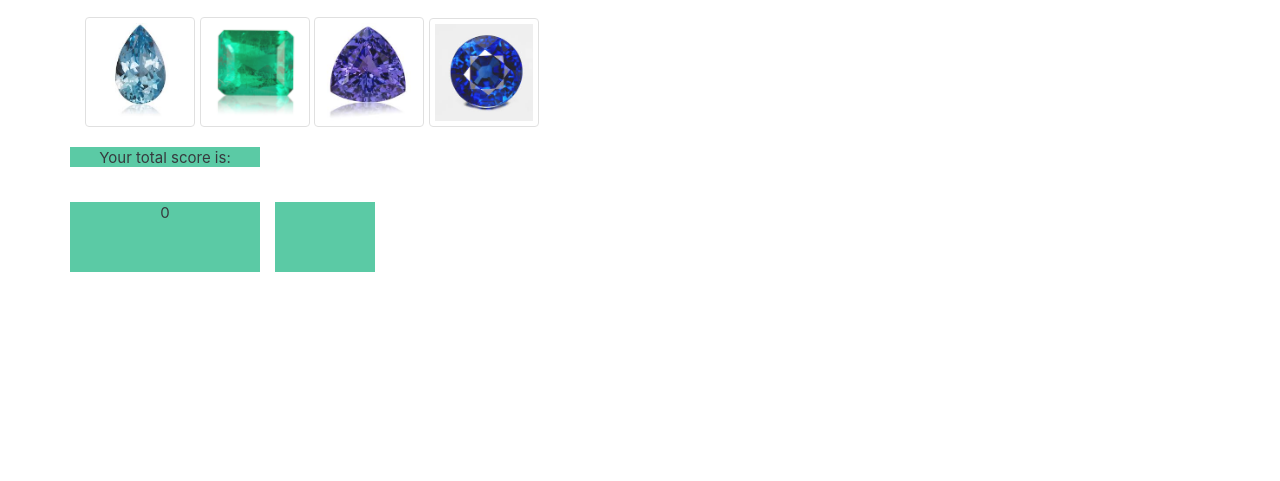
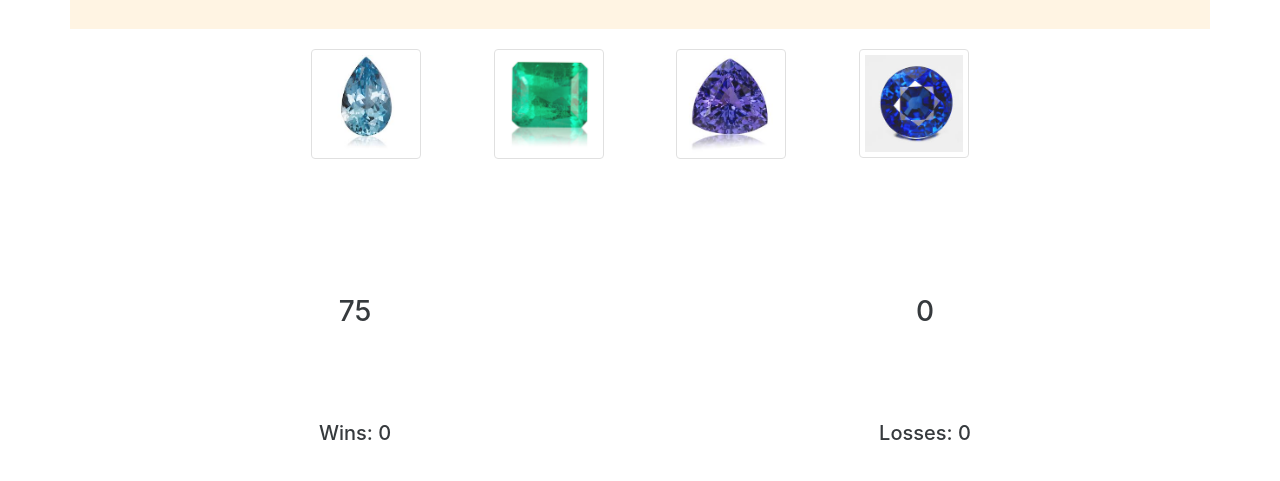
Before and after one commit to acarrillo2019/unit-4-game, a plain HTML site: page index.html in a window 1280 px wide. Shown: the part 519-1000 px from the top of the page. Before the commit the page ends 800 px from the top, so only its background shows below. Drawn offline with nearby package versions, Linux system fonts and the light colour scheme.

Commit message:
Adjusted HTML & CSS

```diff
--- a/assets/css/style.css
+++ b/assets/css/style.css
@@ -35,29 +35,21 @@ h2 {
 }
 
 #thirdRowBox {
-    background-color: rgb(74, 197, 156);
-    text-align: center;
-    font-size: 30px;
-    width: 50px;
-    height: 70px;
+    color: white;
 }
 
 #yourTotal {
-    background-color: rgb(74, 197, 156);
-    text-align: center;
-    font-size: 15px;
-    width: 50px;
-    height: 20px;
-    margin-bottom: 15px;
+    color: white;
 }
 
-#playerScore {
+
+/* #playerScore {
     background-color: rgb(74, 197, 156);
     text-align: center;
     font-size: 15px;
     width: 50px;
     height: 70px;
-}
+} */
 
 #thirdRowBox2 {
     background-color: lightblue;
@@ -76,10 +68,4 @@ h2 {
 
 #status {
     color: white;
-    font-size: 50px;
-    background-color: rgb(74, 197, 156);
-    text-align: center;
-    font-size: 15px;
-    width: 100px;
-    height: 70px;
 }
--- a/assets/javascript/game.js
+++ b/assets/javascript/game.js
@@ -1,13 +1,13 @@
-$( document ).ready(function() {
+$(document).ready(function() {
 
     resetGame();
 
-   $(".jewelImages").on("click",function() {
+    $(".jewelImages").on("click", function() {
         // console.log($(this).attr("id"));
         // console.log(this);
 
         // Clear previous game status on first gem click in new game
-      if (playerScore===0) {
+        if (playerScore === 0) {
             $("#status").fadeOut();
             // $("#status").html("");
         }
@@ -20,8 +20,7 @@ $( document ).ready(function() {
             $("#status").html("You Win!");
             $("#status").fadeIn();
             resetGame();
-      }
-      else if (playerScore > randGet) {
+        } else if (playerScore > randGet) {
             losses++;
             $("#status").html("You Lose!");
             $("#status").fadeIn();
@@ -40,12 +39,12 @@ var jewel2 = new Gem();
 var jewel3 = new Gem();
 var jewel4 = new Gem();
 
-function Gem (value) {
+function Gem(value) {
     this.value = value;
 }
 
 function addScore(gem) {
-   switch(gem) {
+    switch (gem) {
         case "jewel1":
             playerScore += jewel1.value;
             break;
@@ -86,12 +85,12 @@ function resetGame() {
     console.log("Red:" + jewel1.value);
     console.log("Blue:" + jewel2.value);
     console.log("Green:" + jewel3.value);
-   console.log("Purple:"+ jewel4.value);
+    console.log("Purple:" + jewel4.value);
 
 
     // Display values
     $("#playerScore").html(playerScore);
-   $("#thirdRowBox").html(numArray);
+    $("#randomScore").html(numArray);
     $("#wins").html(wins);
     $("#losses").html(losses);
 }
@@ -101,8 +100,8 @@ function getRandomPower(pa) {
 
     // Loop until a unique power value is generated
     do {
-       power = Math.floor(Math.random() * 12)+1;
-   } while(pa.includes(power));
+        power = Math.floor(Math.random() * 12) + 1;
+    } while (pa.includes(power));
 
     pa.push(power);
 
--- a/index.html
+++ b/index.html
@@ -16,13 +16,13 @@
   <body>
     <div class="container">
         <div class="row" id="headingRow">
-          <div class="col-md-10 bg-warning">
+          <div class="col-md-12 bg-warning py-5 d-flex justify-content-center align-items-center">
             <span><h1>Crystals</h1></span>
             <span><h2>Collector!</h2></span>
           </div>
         </div>
         <div class="row">
-            <div class="col-md-10" id="secondRow">
+            <div class="col-md-12 py-5  justify-content-center align-items-center" id="secondRow">
                 <p>You will be given a random number at the start of the game.</p>
 
                 <p> There are four crystals below. By clicking on a crystal you will add a specific
@@ -36,36 +36,54 @@
                 <p> Each time when the game starts, the game will change the values of each crystal.</p>
             </div>
           </div>
+
           <div class="row">
-            <div class="col-md-3" id="thirdRowBox" alt="randomscore">
-
-            </div>
-            <div class="col-md-2" id="thirdRowBox2">
-                <div id="wins"></div>
-                <div id="losses"></div>
-              </div>
-          </div>
-          <div class="row">
-            <div class="col-md-8">
+            <div class="col-md-2"></div>
+            <div class="col-md-8 pb-3 d-flex justify-content-around">
                 <span><img class="jewelImages" id="jewel1" src="assets/images/bluegem.jpeg"></span>
                 <span><img class="jewelImages" id="jewel2" src="assets/images/greengem.jpg"></span>
                 <span><img class="jewelImages" id="jewel3" src="assets/images/purplegem.jpeg"></span>
                 <span><img class="jewelImages" id="jewel4" src="assets/images/saphire.jpeg"></span>
             </div>
+            <div class="col-md-2"></div>
           </div>
+
           <div class="row">
-            <div class="col-md-2" id="yourTotal">
-              <p>Your total score is:</p>
+                    <div class="col-md-6 d-flex justify-content-center" id="thirdRowBox" alt="randomscore">
+                        <h5>Target Score:</h5>
+                    </div>
+                    <div class="col-md-6 d-flex justify-content-center" id="yourTotal">
+                        <h5>Your Score:</h5>
+                    </div>
+          </div>
+
+          <div class="row">
+            <div class="col-md-6 py-5 d-flex justify-content-center align-items-center">
+              <h3 id="randomScore"></h3>
+            </div>
+            <div class="col-md-6 py-5 d-flex justify-content-center align-items-center">
+              <!-- Player Score -->
+              <h3 id="playerScore"></h3>
             </div>
           </div>
+
           <div class="row">
-            <div class="col-md-2" id="playerScore">
-              One of three columns
+            <div class="col-md-6 pt-3 d-flex justify-content-center align-items-center">
+              <h5>Wins: <span id="wins"></span></h5>
             </div>
-            <div class="col-md-2">
+            <div class="col-md-6 pt-3 d-flex justify-content-center align-items-center">
+              <h5>Losses: <span id="losses"></span></h5>
+            </div>
+          </div>
+
+          <div class="row">
+            <div class="col-md-4"></div>
+            <div class="col-md-4 d-flex justify-content-center">
               <h2 id="status"></h2>
             </div>
+            <div class="col-md-4"></div>
           </div>
+
       </div>
       <script src="https://ajax.googleapis.com/ajax/libs/jquery/3.3.1/jquery.min.js"></script>
       <script src="https://cdnjs.cloudflare.com/ajax/libs/popper.js/1.14.3/umd/popper.min.js" integrity="sha384-ZMP7rVo3mIykV+2+9J3UJ46jBk0WLaUAdn689aCwoqbBJiSnjAK/l8WvCWPIPm49" crossorigin="anonymous"></script>
```
Lines whose indentation alone changed are shown as unchanged.
